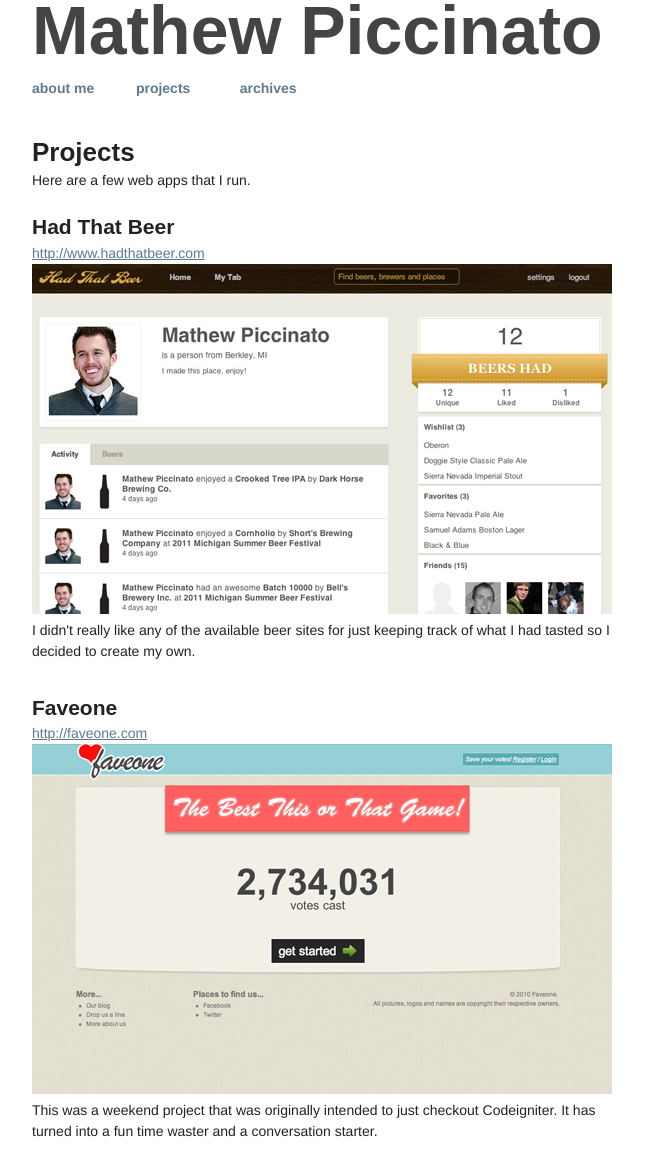
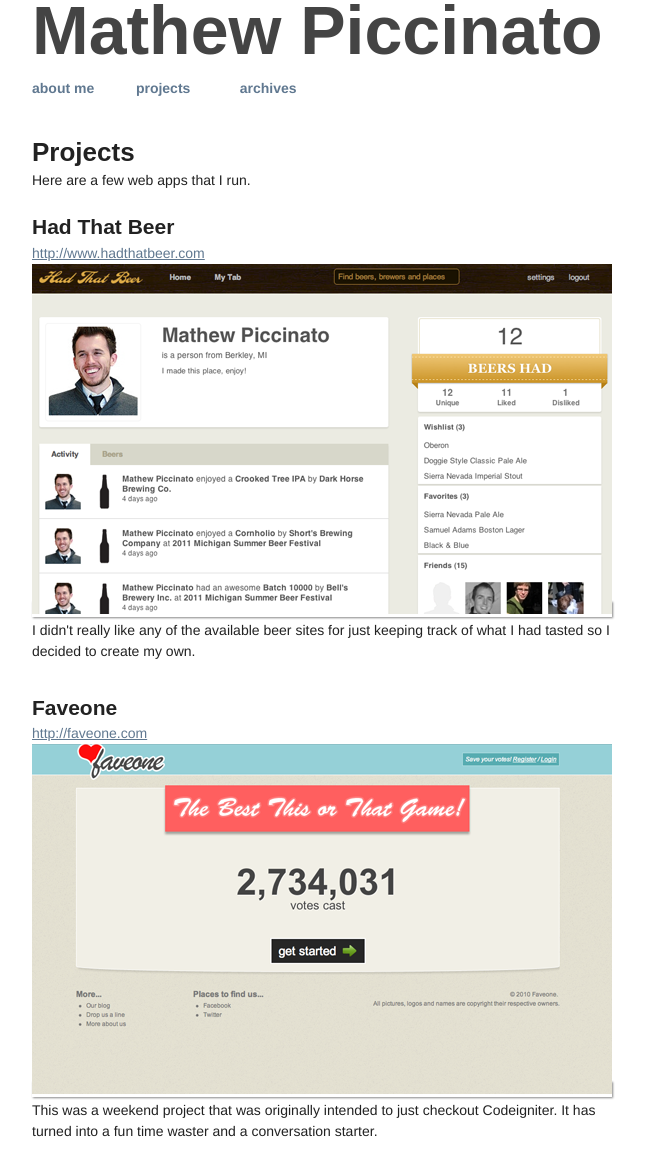
Before and after one commit to MPiccinato/mpiccinato.github.com, a Jekyll site: the page built from projects/index.html, in a window 1280 px wide. Shown: the whole page, without its empty margins (318-963 px from the left). Built offline with Jekyll 4.4.1, drawn with Linux system fonts in a browser that asks for light colours; nearby versions of some CDN libraries.

Commit message:
Screenshot shadow

```diff
--- a/css/style.css
+++ b/css/style.css
@@ -106,8 +106,13 @@ article time .year{font-weight: normal;}
 article h1{font-size:26px; line-height:26px;}
 article h1 a{color:#222; text-decoration:none;}
 article section{color: #333;}
+
 .posts article h1{margin:0}
+
 .projects article h3{margin:0}
+.projects article .screenshot{-moz-box-shadow: 1px 1px 2px #888;
+    -webkit-box-shadow: 1px 1px 2px #888;
+    box-shadow: 1px 1px 2px #888;}
 
 .ir { display: block; text-indent: -999em; overflow: hidden; background-repeat: no-repeat; text-align: left; direction: ltr; }
 .hidden { display: none; visibility: hidden; }
```
